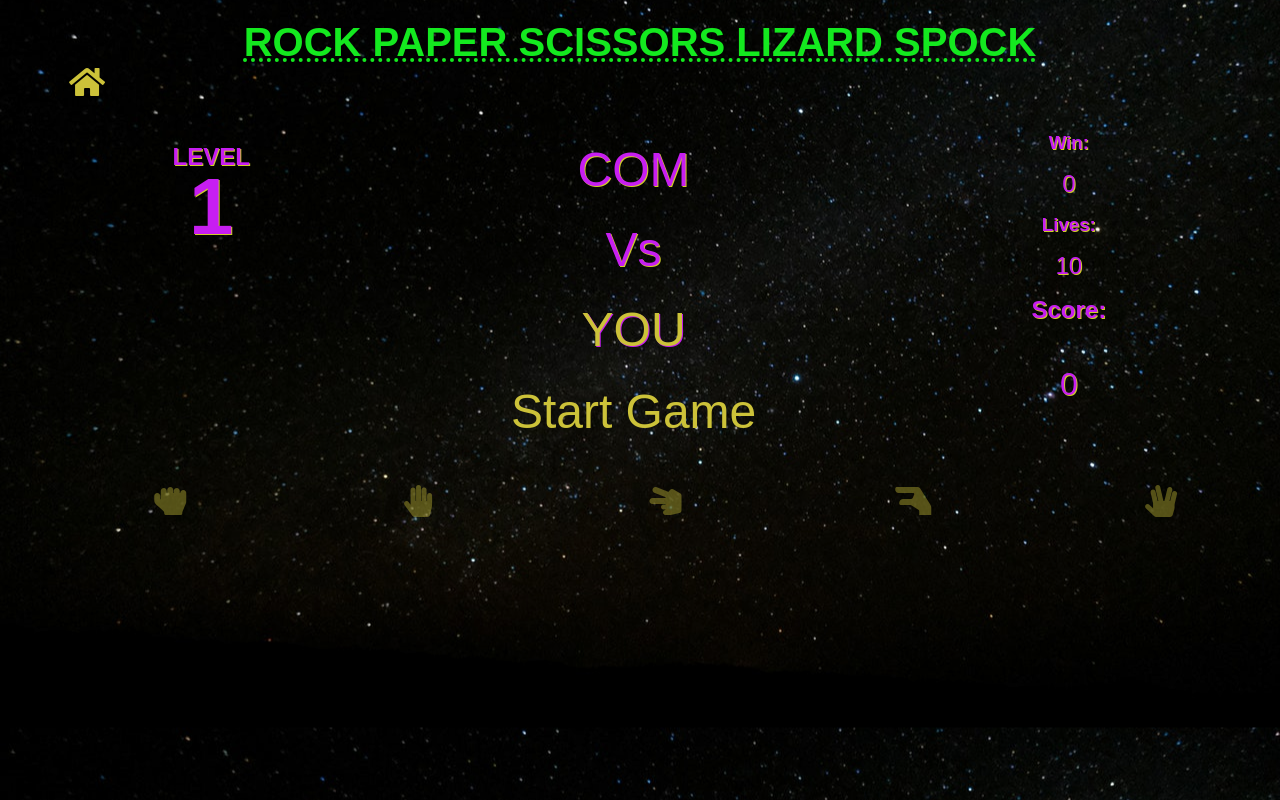
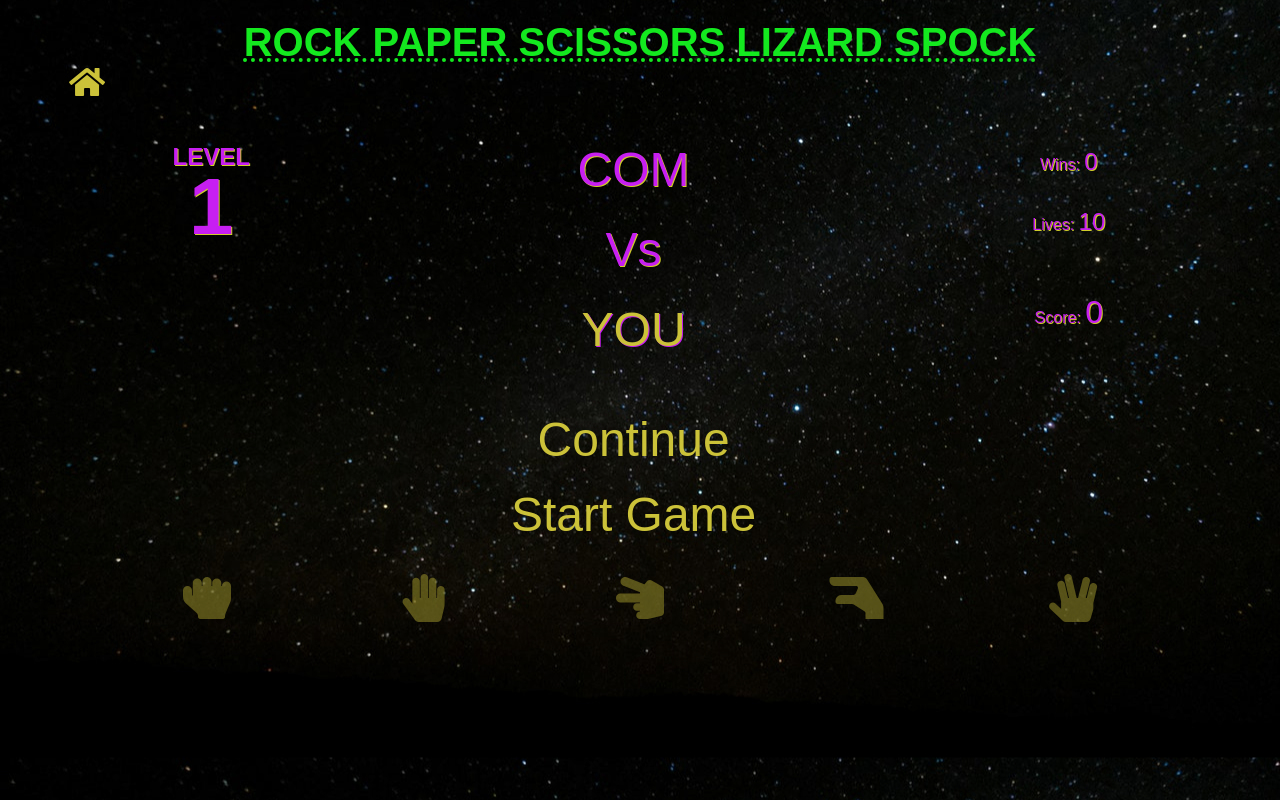
Before and after one commit to jenns93/Rock-Paper-Scissors-Lizard-Spock, a plain HTML site: page game.html in a window 1280 px wide. Drawn offline with Linux system fonts and the light colour scheme; a web font is replaced by a local one.

Commit message:
Added resume function and updated levelUp function

```diff
--- a/assets/css/style.css
+++ b/assets/css/style.css
@@ -46,7 +46,7 @@ nav a{
   font-size: 3rem;
   font-family: tourney, sans-serif;
 }
-#user{
+#user, #play-again:hover, #continue:hover{
   color: rgb(204, 194, 57);
   text-shadow:1px 1px rgb(199, 30, 241);
 }
@@ -60,13 +60,19 @@ nav a{
   line-height: 120px;
   font-size: 2rem;
 }
-#play-again{
+#play-again, #continue{
   background-color: transparent;
   font-size: 3rem;
+  font-family: tourney, sans-serif;
   border-radius: 10px;
   cursor: pointer;
   color: rgb(204, 194, 57);
-  width: 100%;
+  width: 33%;
+  display: inline-block;
+  padding: 10px;
+  margin-left: 33%;
+  height: 30%;
+  text-align: center;
 }
 .level{
   height: 100%;
@@ -76,9 +82,11 @@ nav a{
   font-size: 5rem;
 }
 #controls{
-  height: 200px;
+  height: 100px;
   width: 100%;
+  display: inline-block;
   text-align: center;
+  padding-top: 10px;
 }
 #controls button:disabled{
   color: rgb(204, 194, 57, 0.4);
@@ -90,11 +98,11 @@ nav a{
 #controls button{
   height: 50%;
   width: 15%;
-  margin: 50px 0 50px 4%;
+  margin: 10px;
   border-radius: 20px;
   background-color: transparent;
   color: rgb(204, 194, 57);
-  font-size: 2rem;
+  font-size: 3rem;
   font-family:  tourney, sans-serif;
   cursor: pointer;
 }
@@ -165,14 +173,14 @@ nav a{
   #game{
     height:800px;
   }
-  h1, nav a, #center-console div, #center-console button,  #left-console div, #right-console h2, #right-console h3, #right-console div{
+  h1, nav a, #center-console div, #center-console button,  #left-console div, #right-console h2, #right-console span, #right-console div{
     font-size: 5rem;
   }
   #left-console h3{
     padding-top: 50px;
   }
   #controls button{
-    font-size: 10rem;
+    font-size: 5rem;
     height: 100%;
   }
 }
--- a/assets/js/script.js
+++ b/assets/js/script.js
@@ -161,13 +161,37 @@ function incrementScore() {
 function levelUp() {
 	let level = document.getElementById("level-number");
 	let winCheck = document.getElementById("wins");
+	let Continue = document.getElementById("continue");
+	let scoreCheck = document.getElementById("score");
 	let winCondition = 3;
 	if (parseInt(winCheck.innerHTML) === winCondition) {
 		++level.innerHTML;
 		console.log(winCondition);
-		document.getElementById("wins").innerHTML = 0;
+		document.getElementById('computer').innerHTML = "LEVEL UP";
+		document.getElementById('score').innerHTML = scoreCheck.innerHTML;
+		document.getElementById('continue').innerHTML = "Continue";
+		Continue.style.display = "block";
+		disableButtons();
 	}
 }
+
+function resume() {
+	let Continue = document.getElementById("continue");
+	let levelCheck = document.getElementById("level-number");
+	let loseCheck = document.getElementById("loses");
+	let scoreCheck = document.getElementById("score");
+	document.getElementById('computer').innerHTML = "COM";
+	document.getElementById('result').innerHTML = "Vs";
+	document.getElementById('user').innerHTML = "YOU";
+	document.getElementById('wins').innerHTML = "0";
+	document.getElementById('loses').innerHTML = loseCheck.innerHTML;
+	document.getElementById('score').innerHTML = scoreCheck.innerHTML;
+	document.getElementById('level-number').innerHTML = levelCheck.innerHTML;
+	Continue.style.display = "none";
+	activateButtons();
+}
+
+
 
 function reset() {
 	let playAgain = document.getElementById("play-again");
--- a/game.html
+++ b/game.html
@@ -23,20 +23,18 @@
             </div>
         </div>
         <div id="right-console">
-        <h3>Win:</h3>
-        <div id="wins">0</div>
-        <h3>Lives:</h3>
-        <div id="loses">10</div>
-        <h2>Score:</h2>
-        <div id="score">0</div>
+            <div>Wins: <span id="wins">0</span></div>
+            <div>Lives: <span id="loses">10</span></div>
+            <div>Score: <span id="score">0</span></div>
         </div>
         <div id="center-console">
             <div id="computer">COM</div>
             <div id="result">Vs</div>
             <div id="user">YOU</div>
-        <button id="play-again" onclick="reset()" data-type="start">Start Game</button>
         </div>
     </div>
+    <button id="continue" onclick="resume()" data-type="start">Continue</button>
+    <button id="play-again" onclick="reset()" data-type="start">Start Game</button>
     <div id="controls">
         <button id="rock" onclick="rock()" data-type="rock"><i class="fas fa-hand-rock"></i></button>
         <button id="paper" onclick="paper()" data-type="paper"><i class="fas fa-hand-paper"></i></button>
```
Lines whose indentation alone changed are shown as unchanged.
